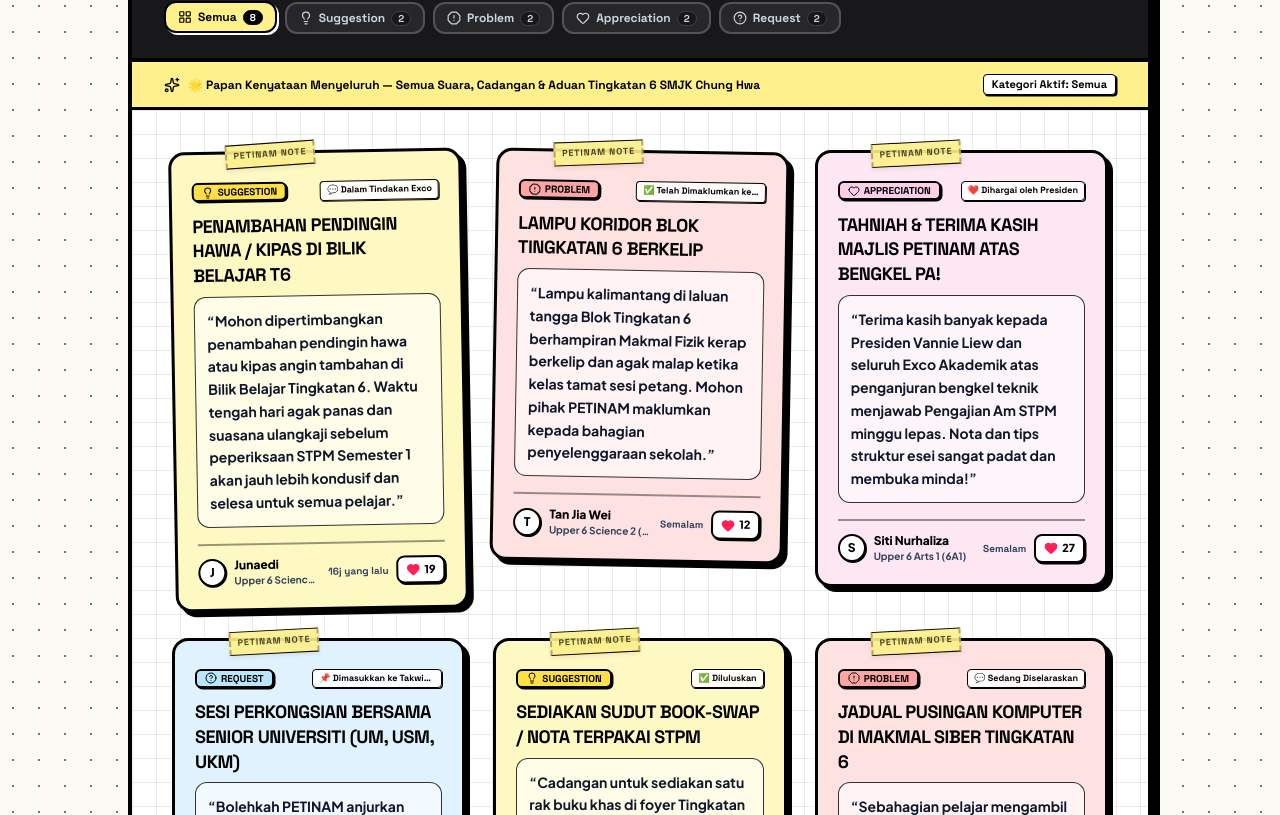
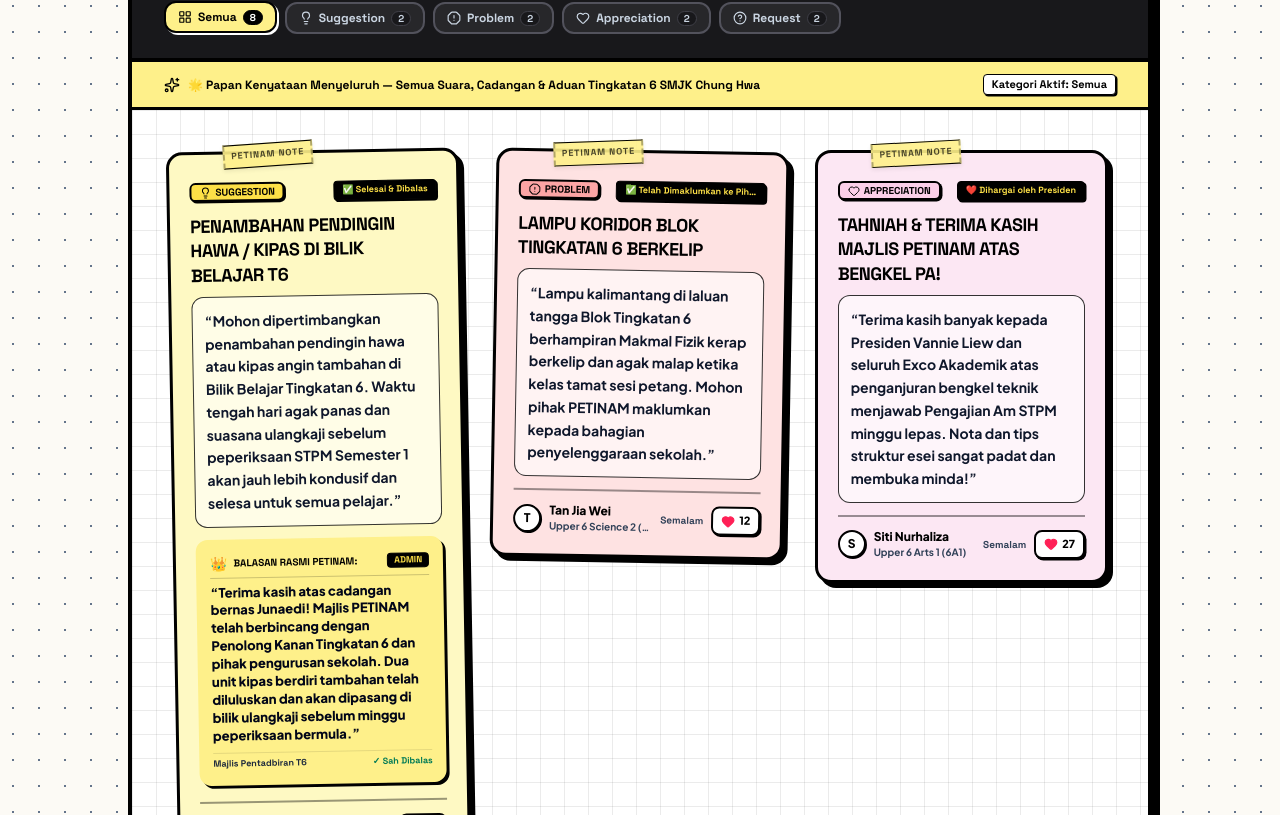
Before and after one commit to Artvael/Web-SMJK, a React (Vite) app: page / in a window 1280 px wide. Shown: the part 7085-7900 px from the top of the page. Built offline with nearby package versions, Linux system fonts and the light colour scheme; no server answers.

Commit message:
feat(voice): display official PETINAM admin replies on note cards with live synchronization

```diff
--- a/src/components/AdminDashboard.jsx
+++ b/src/components/AdminDashboard.jsx
@@ -65,6 +65,7 @@
       const updated = notes.map((n) => (n.id === noteId ? { ...n, status: newStatus } : n));
       setNotes(updated);
       localStorage.setItem('chung_hwa_feedback', JSON.stringify(updated));
+      window.dispatchEvent(new Event('feedback_updated'));
     } catch (e) {
       console.warn('Failed to update status:', e);
     }
@@ -89,6 +90,7 @@
       });
       setNotes(updated);
       localStorage.setItem('chung_hwa_feedback', JSON.stringify(updated));
+      window.dispatchEvent(new Event('feedback_updated'));
       setReplyTextMap((prev) => ({ ...prev, [noteId]: '' }));
     } catch (e) {
       console.warn('Failed to save reply:', e);
@@ -102,6 +104,7 @@
       const updated = notes.filter((n) => n.id !== noteId);
       setNotes(updated);
       localStorage.setItem('chung_hwa_feedback', JSON.stringify(updated));
+      window.dispatchEvent(new Event('feedback_updated'));
     } catch (e) {
       console.warn('Failed to delete note:', e);
     }
--- a/src/components/StudentVoice.jsx
+++ b/src/components/StudentVoice.jsx
@@ -1,4 +1,4 @@
-import React, { useState } from 'react';
+import React, { useState, useEffect } from 'react';
 import { motion } from 'framer-motion';
 import confetti from 'canvas-confetti';
 import {
@@ -29,6 +29,22 @@
   const refreshNotes = () => {
     setNotes(getStudentFeedback());
   };
+
+  // Automatically re-sync notes if admin replies or changes status in Admin Dashboard
+  useEffect(() => {
+    const handleSync = () => {
+      setNotes(getStudentFeedback());
+    };
+
+    window.addEventListener('feedback_updated', handleSync);
+    window.addEventListener('storage', handleSync);
+    window.addEventListener('focus', handleSync);
+    return () => {
+      window.removeEventListener('feedback_updated', handleSync);
+      window.removeEventListener('storage', handleSync);
+      window.removeEventListener('focus', handleSync);
+    };
+  }, []);
 
   const categories = [
     {
--- a/src/components/VoiceBoard.jsx
+++ b/src/components/VoiceBoard.jsx
@@ -337,7 +337,7 @@
 
                         {/* Status badge from council */}
                         {note.status && (
-                          <span className="text-[9px] font-mono-clean font-bold px-1.5 py-0.5 bg-white/90 border border-black rounded text-black shadow-[1px_1px_0px_#000] truncate max-w-[130px]">
+                          <span className="text-[9px] font-mono-clean font-black px-2 py-0.5 bg-black text-[#fde047] border border-black rounded shadow-[1.5px_1.5px_0px_#000] truncate max-w-[150px]">
                             {note.status}
                           </span>
                         )}
@@ -349,9 +349,33 @@
                       </h4>
 
                       {/* Message Body */}
-                      <p className="text-xs sm:text-sm text-slate-900 font-bold leading-relaxed mb-4 whitespace-pre-wrap bg-white/60 p-3 rounded-xl border border-black/80">
+                      <p className="text-xs sm:text-sm text-slate-900 font-bold leading-relaxed mb-3 whitespace-pre-wrap bg-white/60 p-3 rounded-xl border border-black/80">
                         “{note.message}”
                       </p>
+
+                      {/* Official PETINAM Admin Reply (If Replied) */}
+                      {note.adminReply && (
+                        <div className="mb-4 p-3.5 bg-[#fef08a] border-2.5 border-black rounded-xl text-black shadow-[3px_3px_0px_#000000] relative overflow-hidden">
+                          <div className="flex items-center justify-between gap-2 mb-1.5 pb-1 border-b border-black/20">
+                            <div className="flex items-center gap-1.5 text-[10px] font-mono-clean font-black text-black uppercase">
+                              <span className="text-sm">👑</span>
+                              <span>Balasan Rasmi PETINAM:</span>
+                            </div>
+                            <span className="text-[9px] font-mono-clean font-black bg-black text-[#fde047] px-1.5 py-0.2 rounded border border-black">
+                              ADMIN
+                            </span>
+                          </div>
+
+                          <p className="text-xs sm:text-[13px] text-slate-950 font-black leading-snug">
+                            “{note.adminReply}”
+                          </p>
+
+                          <div className="flex items-center justify-between text-[9px] font-mono-clean text-slate-800 font-extrabold mt-2 pt-1 border-t border-black/10">
+                            <span>Majlis Pentadbiran T6</span>
+                            <span className="text-emerald-700 font-black">✓ Sah Dibalas</span>
+                          </div>
+                        </div>
+                      )}
 
                       {/* Bottom Author & Class Footer with Like Heart */}
                       <div className="pt-3 border-t-2 border-black/40 flex items-center justify-between gap-2 mt-auto">
```
Also changed, not shown: src/lib/supabase.js.
